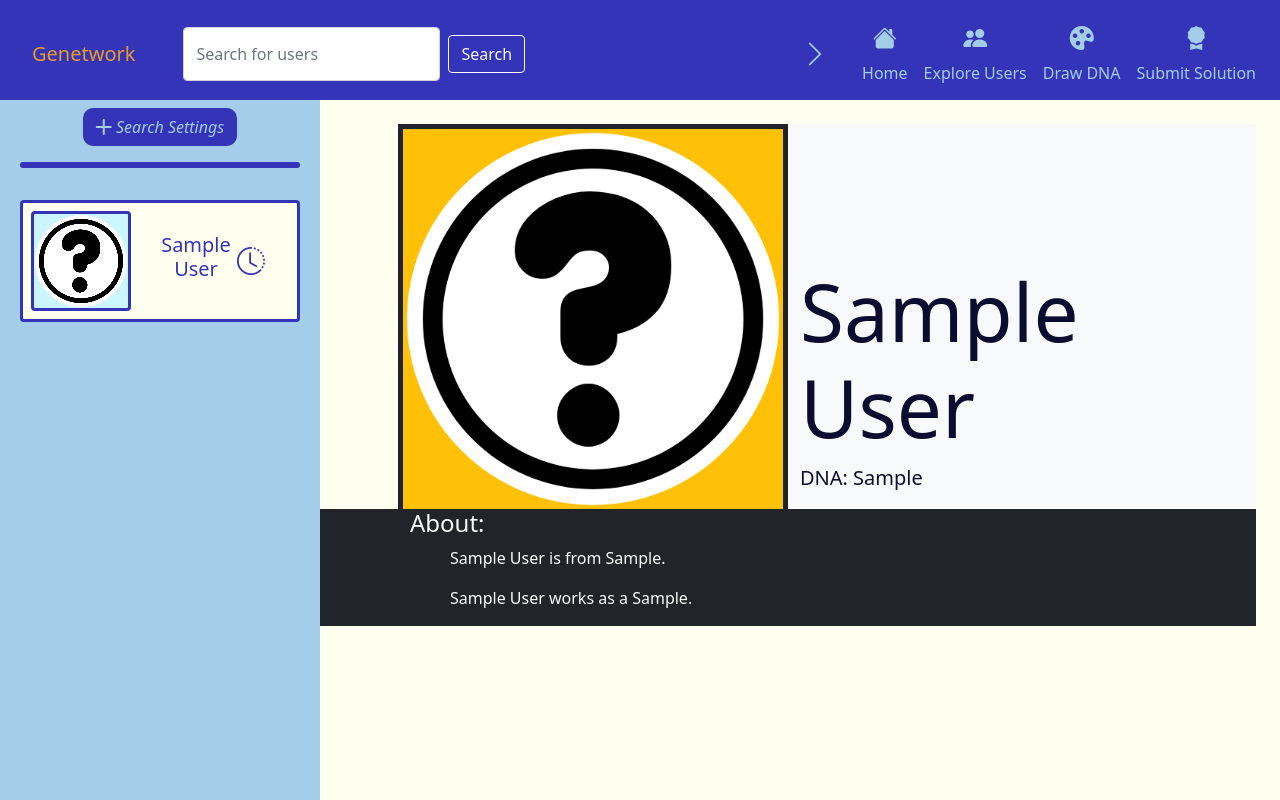
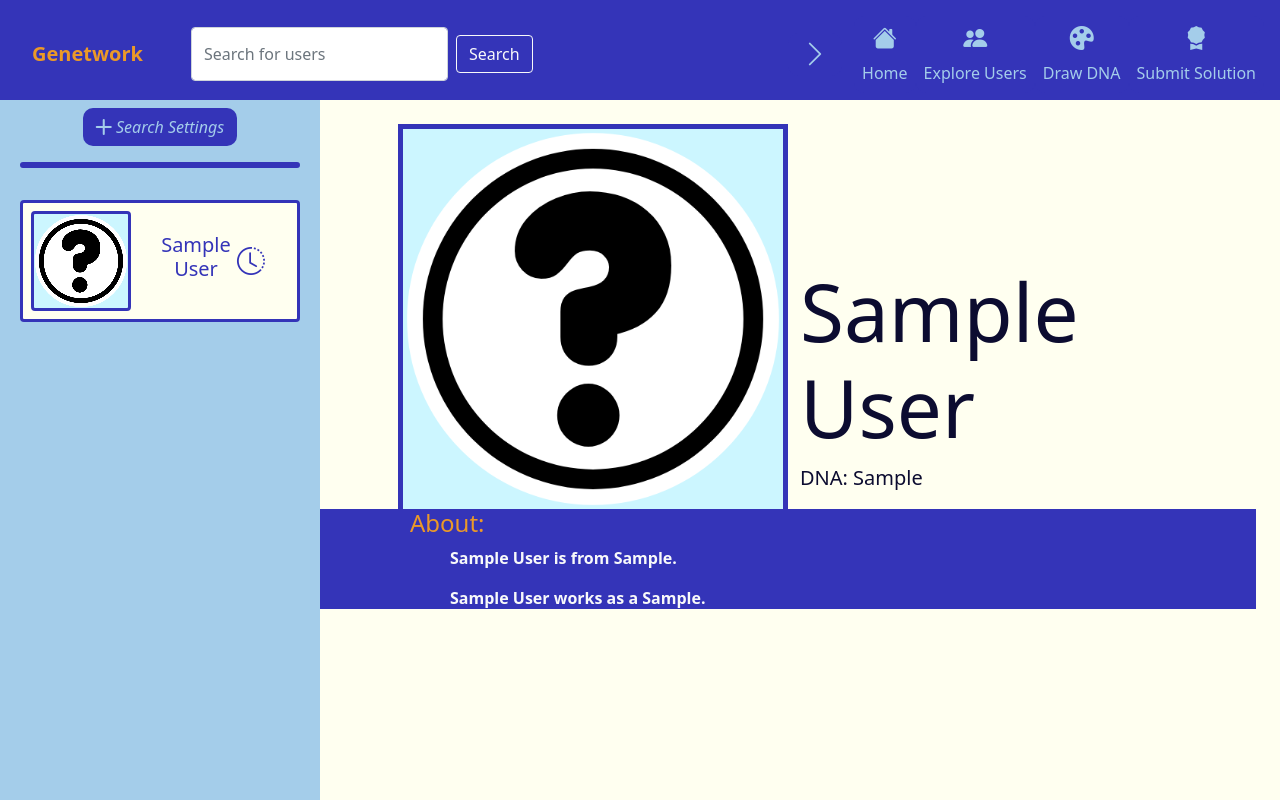
Before and after one commit to CiniMinis/workshop-project, a Flask app: page /user/1 in a window 1280 px wide. Run offline with Flask 2, Linux system fonts and the light colour scheme; tables that the repository leaves empty hold one stand-in row (values such as "Sample post"); parts of the project's set-up code (start-up, migrations or seed data) failed here and were passed over.

Commit message:
Colored Draw and Profiles

```diff
--- a/app/static/main.css
+++ b/app/static/main.css
@@ -44,6 +44,10 @@
     color: var(--highlight-color);
 }
 
+.light-text {
+    color: var(--light-color);
+}
+
 .dark-btn {
     background-color: var(--dark-color);
     color: var(--main-color);
@@ -60,6 +64,16 @@
 }
 
 .dark-btn.active:hover {
+    background-color: var(--highlight-color);
+    color: var(--dark-color);
+}
+
+.highlight-btn {
+    background-color: var(--highlight-color);
+    color: var(--black);
+}
+
+.highlight-btn:hover {
     background-color: var(--highlight-color);
     color: var(--dark-color);
 }
@@ -91,6 +105,13 @@
 }
 
 .highlight-box {
+    background-color: var(--white);
+    border-style: solid;
+    border-color: var(--highlight-color);
+    color: var(--black);
+}
+
+.dark-highlight-box {
     background-color: var(--highlight-color);
     border-style: solid;
     border-color: var(--dark-color);
--- a/app/views/profile.jinja
+++ b/app/views/profile.jinja
@@ -9,10 +9,10 @@
     </script>
     <div class="container pt-4 ps-0 m-0">
         <div class="row p-0">
-            <div class="col-5 offset-1 p-0 d-flex justify-content-center bg-warning border border-dark border-5 border-bottom-0">
+            <div class="col-5 offset-1 p-0 d-flex justify-content-center light-box border-5 border-bottom-0">
                 <canvas class="avatar w-100 h-100 align-self-end p-0" data-user-id='{{user.user_id}}'></canvas>
             </div>
-            <div class="col-6 d-flex bg-light">
+            <div class="col-6 d-flex">
                 <div class="container-fluid align-self-end m-0 p-0">
                     <h1 class="display-1">
                         {{user.name}}
@@ -27,9 +27,9 @@
                 </div>
             </div>
         </div>
-        <div class="row bg-dark">
-            <div class="col-5 offset-1 text-light">
-                <p class="h4">
+        <div class="row color-dark">
+            <div class="col-5 offset-1 text-light fw-bold">
+                <p class="h4 highlight-text">
                     {% if user.location or user.job %}
                         About:
                     {% endif %}
--- a/app/views/snippets/navbar.jinja
+++ b/app/views/snippets/navbar.jinja
@@ -18,7 +18,7 @@
 <!-- Navbar snippet -->
 <nav class="navbar color-dark p-2">
     <!-- Brand -->
-    <a href="#" class="navbar-brand highlight-text p-4 me-4">
+    <a href="#" class="navbar-brand highlight-text p-4 me-4 fw-bold">
         Genetwork
     </a>
 
```
Also changed, not shown: app/views/draw.jinja (+5 -5 lines).
